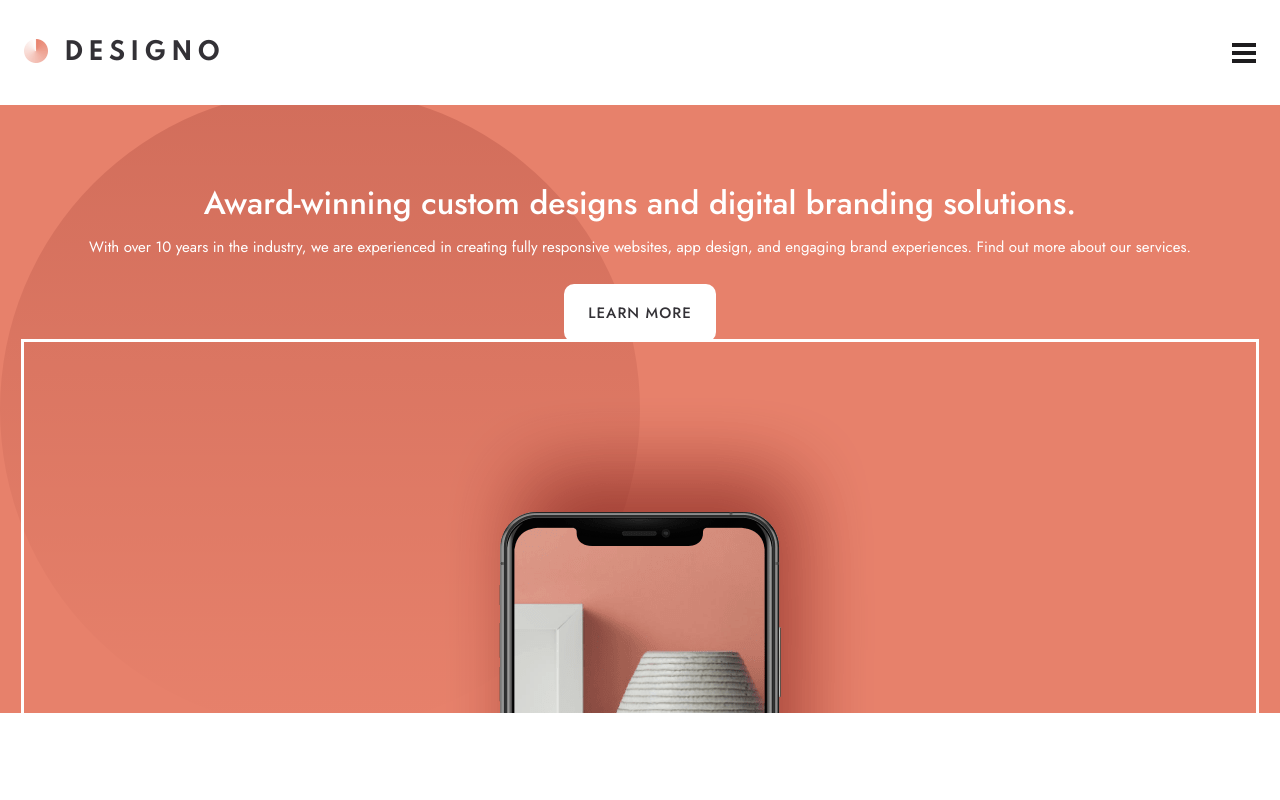
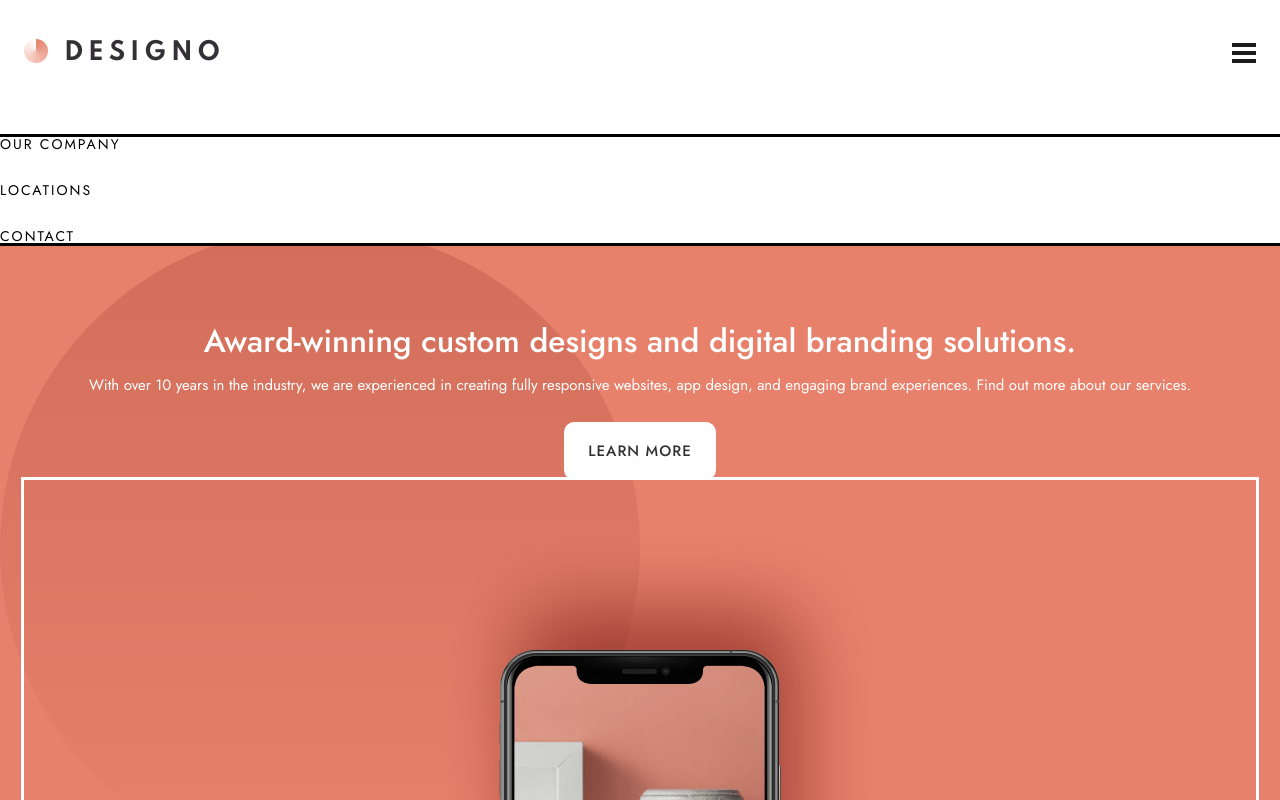
Before and after one commit to presh-031/designo, a Next.js app: page / in a window 1280 px wide. Shown: the top 800 px of the page. Built offline with nearby package versions, Linux system fonts and the light colour scheme.

Commit message:
fix: removed excess dom nodes in header

```diff
--- a/components/ContactForm.tsx
+++ b/components/ContactForm.tsx
@@ -1,5 +1,5 @@
 import Image from "next/image";
-import { useRef, useState } from "react";
+import { SetStateAction, useRef, useState } from "react";
 
 import iconError from "../assets/contact/desktop/icon-error.svg";
 
@@ -17,7 +17,9 @@ const ContactForm = () => {
   const phoneRef = useRef(null);
   const messageRef = useRef(null);
 
-  const handleNameChange = (e) => {
+  const handleNameChange = (e: {
+    target: { value: SetStateAction<string> };
+  }) => {
     setName(e.target.value);
   };
   const handleEmailChange = (e) => {
--- a/components/Header.tsx
+++ b/components/Header.tsx
@@ -2,20 +2,12 @@ import Image from "next/image";
 
 import logo from "../assets/shared/desktop/logo-dark.png";
 import hamburgerMenu from "../assets/shared/mobile/icon-hamburger.svg";
-import Nav from "./Nav";
 
 const Header = () => {
   return (
     <header className="flex items-center justify-between px-[2.4rem] py-[3.9rem]  ">
-      <div className="">
-        <Image src={logo} alt="designo-logo" width={202} height={27} />
-      </div>
-      <div className="">
-        <Image src={hamburgerMenu} alt="menu" width={24} height={20} />
-      </div>
-      <div className="hidden">
-        <Nav />
-      </div>
+      <Image src={logo} alt="designo-logo" width={202} height={27} />
+      <Image src={hamburgerMenu} alt="menu" width={24} height={20} />
     </header>
   );
 };
--- a/components/Layout.tsx
+++ b/components/Layout.tsx
@@ -4,6 +4,7 @@ import Footer from "./Footer";
 
 // Universal app font setup
 import { Jost } from "@next/font/google";
+import Nav from "./Nav";
 const jost = Jost({ subsets: ["latin"] });
 
 type LayoutProps = {
@@ -14,6 +15,7 @@ const Layout = (props: LayoutProps) => {
   return (
     <div className={jost.className}>
       <Header />
+      <Nav />
       {props.children}
       <Footer />
     </div>
--- a/components/Nav.tsx
+++ b/components/Nav.tsx
@@ -2,7 +2,7 @@ import Link from "next/link";
 
 const Nav = () => {
   return (
-    <nav className="mt-[3.2rem] text-[1.4rem] font-normal leading-[1.4rem] tracking-[0.2rem] text-white">
+    <nav className="mt-[3.2rem] text-[1.4rem] font-normal leading-[1.4rem] tracking-[0.2rem] outline">
       <ul className="flex flex-col gap-[3.2rem]">
         <li>
           <Link href="/about">OUR COMPANY</Link>
```
